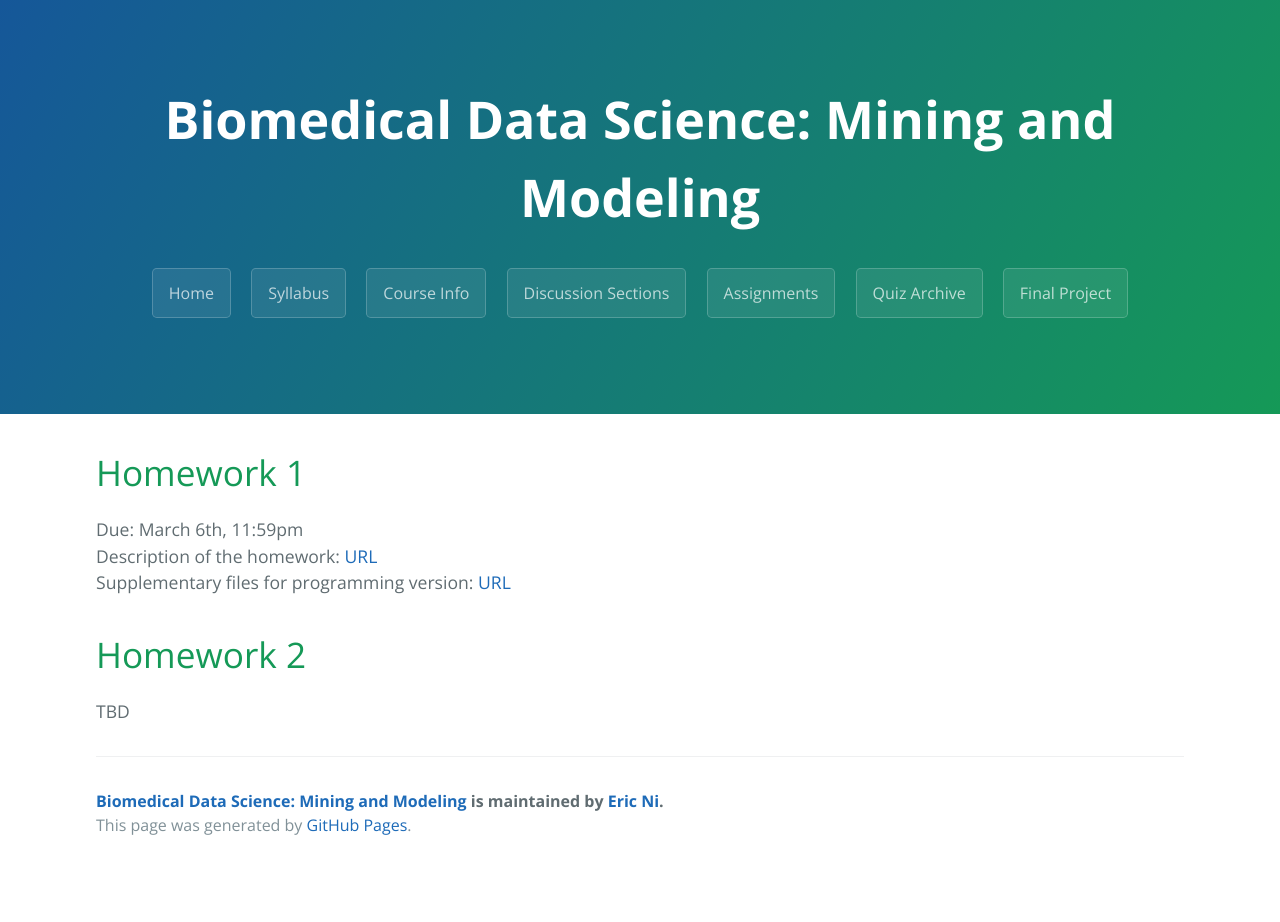
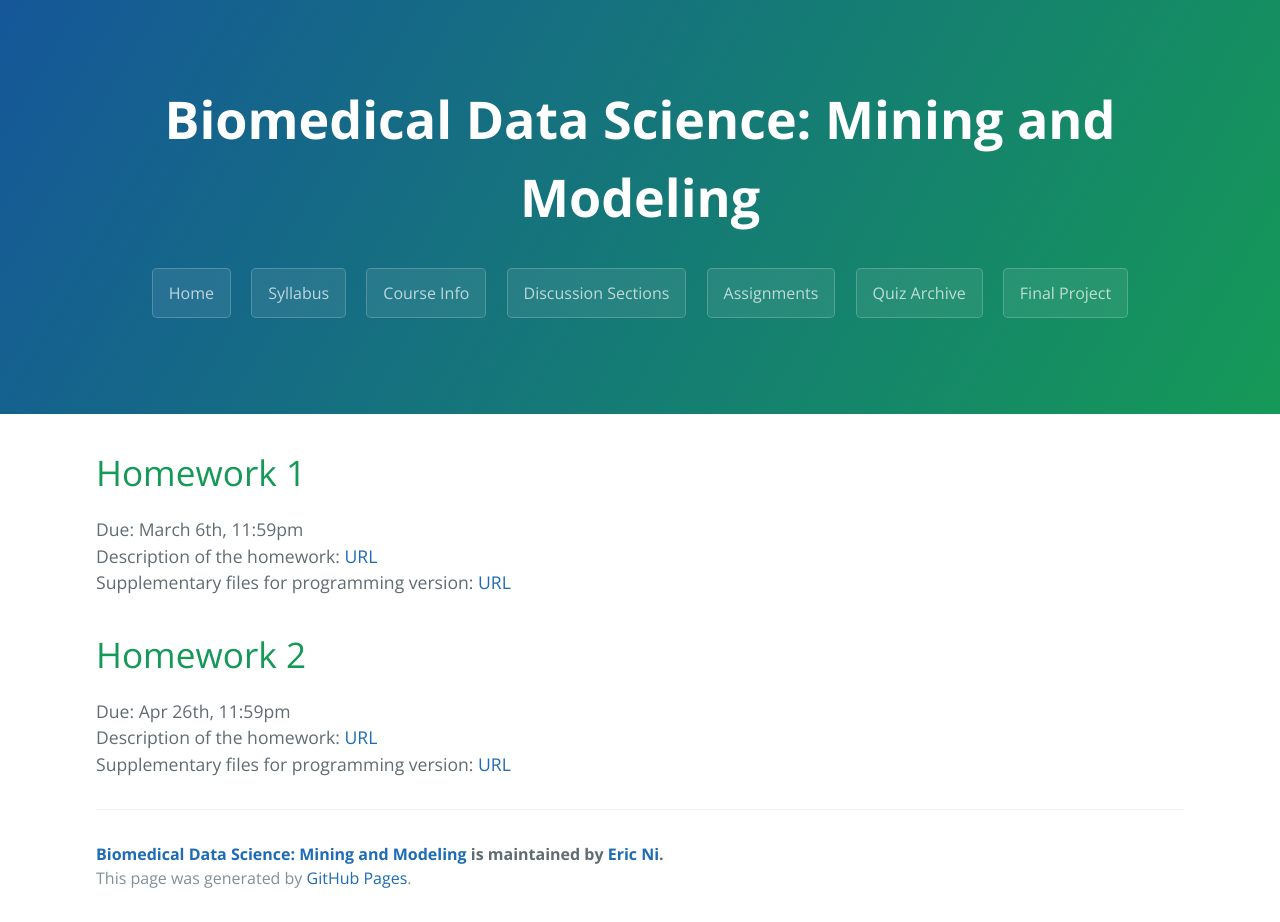
Before and after one commit to gersteinlab/cbb752b23, a Jekyll site: the page built from assignments.md, in a window 1280 px wide. Built offline with Jekyll 4.4.1, drawn with Linux system fonts in a browser that asks for light colours; before the commit the page ends 900 px from its top, so only the background shows below that.

Commit message:
Update assignments.md

```diff
--- a/assignments.md
+++ b/assignments.md
@@ -10,4 +10,6 @@ Description of the homework: [URL](http://files2.gersteinlab.org/public-docs/202
 Supplementary files for programming version: [URL](http://files2.gersteinlab.org/public-docs/2023/02.06/HW1_cbb752b23_programming_supp_files.zip)
 
 # Homework 2
-TBD
+Due: Apr 26th, 11:59pm
+Description of the homework: [URL](http://files2.gersteinlab.org/public-docs/2023/04.05/cbb752b23_hw2.pdf)
+Supplementary files for programming version: [URL](http://files2.gersteinlab.org/public-docs/2023/04.05/cbb752b23_hw2.ipynb)
```
